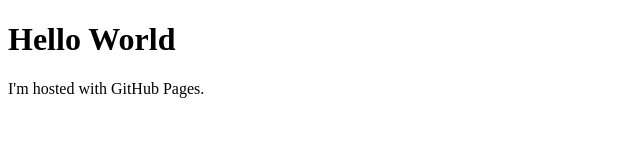
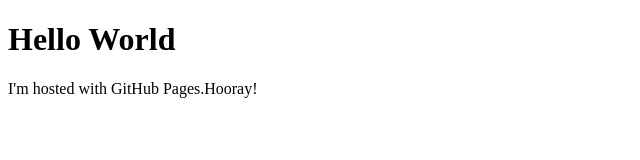
Before and after one commit to tootalls/tootalls.github.io, a plain HTML site: page index.html in a window 1280 px wide. Shown: the full height of the page, 0-640 px from the left. Drawn offline with Linux system fonts and the light colour scheme.

Commit message:
added word

```diff
--- a/index.html
+++ b/index.html
@@ -2,6 +2,6 @@
 <html>
 <body>
 <h1>Hello World</h1>
-<p>I'm hosted with GitHub Pages.</p>
+<p>I'm hosted with GitHub Pages.Hooray!</p>
 </body>
 </html>
```
